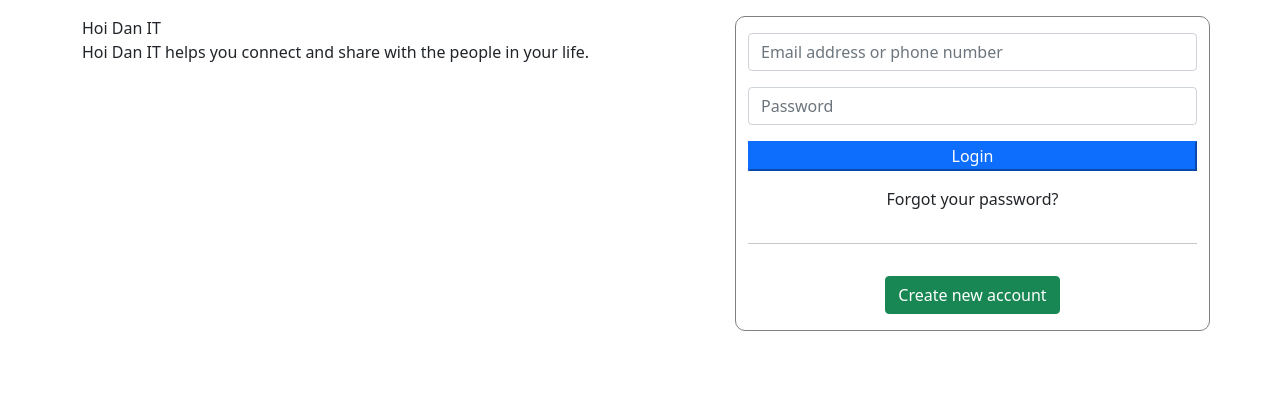
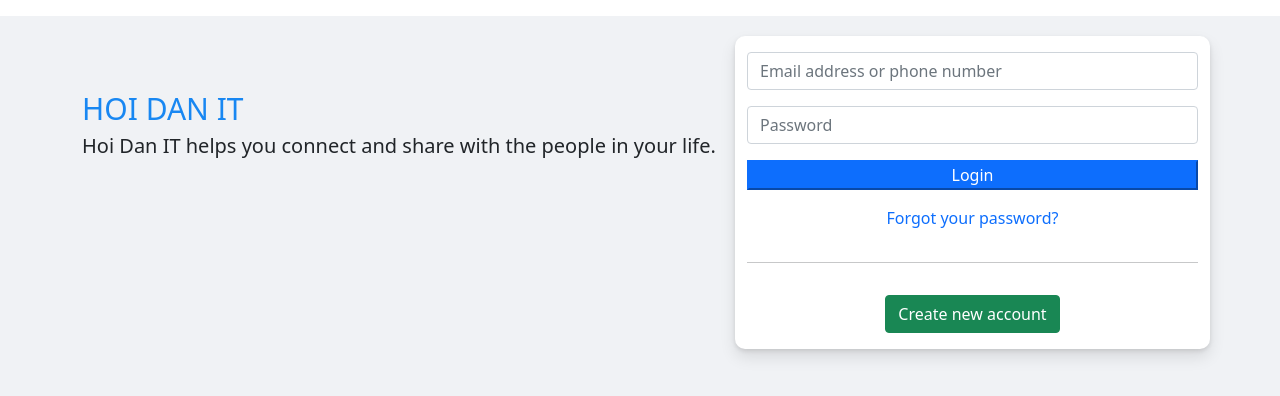
Before and after one commit to loinguyenduy/jwt-frontend-react, a React (Create React App) app: page /login in a window 1280 px wide. Shown: the top 396 px of the page. Built offline with nearby package versions, Linux system fonts and the light colour scheme.

Commit message:
'9.3.3_formLogin'

```diff
--- a/src/components/Login/Login.js
+++ b/src/components/Login/Login.js
@@ -3,15 +3,16 @@
   return (
     <div className="login-container mt-3">
       <div className="container">
-        <div className="row">
-          <div className="content-left col-7">
+        <div className="row px-3 px-sm-0">
+          <div className="content-left col-12 d-none col-sm-7 d-sm-block">
             <div className="brand">Hoi Dan IT</div>
             <div className="detail">
               Hoi Dan IT helps you connect and share with the people in your
               life.
             </div>
           </div>
-          <div className="content-right col-5 d-flex flex-column gap-3 py-3">
+            <div className="content-right col-sm-5 col-12 d-flex flex-column gap-3 py-3">
+              <div className="brand d-sm-none">Hoi Dan IT</div>
               <input
                 type="text"
                 className="form-control"
@@ -23,7 +24,9 @@
                 placeholder="Password"
               />
               <button className="btn-primary">Login</button>
-            <span className="text-center">Forgot your password?</span>
+              <span className="text-center">
+                <a className="forgot-password" href="#">Forgot your password?</a>
+                </span>
               <hr />
               <div className="text-center">
                 <button className="btn btn-success">Create new account</button>
--- a/src/components/Login/Login.scss
+++ b/src/components/Login/Login.scss
@@ -1,6 +1,40 @@
 .login-container {
+  background-color: #f0f2f5;
+  min-height: 100vh;
+  padding-top: 20px;
+
+  .content-left{
+    margin-top: 50px;
+    .brand {
+      text-transform: uppercase;
+      font-size: 30px;
+      color: #1887f2 ;
+    }
+
+    .detail{
+      font-size: 20px;
+    }
+  }
   .content-right {
-    border: 1px solid grey;
+    .brand {
+      text-transform: uppercase;
+      font-size: 20px;
+      color: #1887f2 ;
+      text-align: center;
+      font-weight: 600;
+    }
+
     border-radius: 10px;
+    background-color: #fff;
+    box-shadow: 0 2px 4px rgb(0 0 0 / 10%), 0 8px 16px rgb(0 0 0 / 10%);
+    box-sizing: border-box;
+
+    .forgot-password{
+      text-decoration: none;
+
+      &:hover {
+        text-decoration: underline;
+      }
+    }
   }
 }
```
Lines whose indentation alone changed are shown as unchanged.
